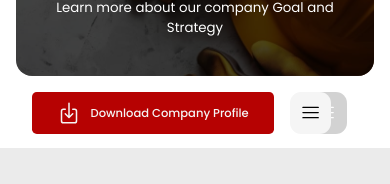
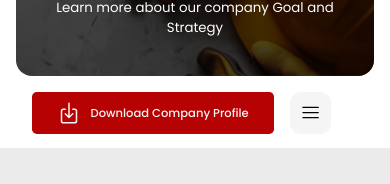
Before and after one commit to mojeed-painless/lintelz_engineering_limited, a React (Vite) app: page /about in a window 390 px wide. Shown: the part 172-356 px from the top of the page. Built offline with nearby package versions, Linux system fonts and the light colour scheme.

Commit message:
Updated the fixed about-menu button

```diff
--- a/src/assets/styles/about.css
+++ b/src/assets/styles/about.css
@@ -40,7 +40,7 @@
     background: #c0c0c0;
 }
 
-.page-header__right button:nth-child(2) {
+.page-header__right button:nth-child(3) {
     position: fixed;
     padding: 0.7rem;
     right: 7rem;
@@ -49,7 +49,7 @@
     opacity: 0.2;
 }
 
-.page-header__right button:nth-child(2):hover {
+.page-header__right button:nth-child(3):hover {
     opacity: 0.5;
 }
 
@@ -202,7 +202,7 @@
 
 
 @media screen and (max-width: 1024px) {
-    .page-header__right button:nth-child(2), .active-about__menu {
+    .page-header__right button:nth-child(3), .active-about__menu {
         right: 4rem;
     }
 
@@ -234,7 +234,7 @@
 
 
 
-    .page-header__right button:nth-child(2) {
+    .page-header__right button:nth-child(3) {
         right: 2.7rem;
     }
 
--- a/src/pages/About.jsx
+++ b/src/pages/About.jsx
@@ -1,4 +1,4 @@
-import { useState } from 'react';
+import { useState, useEffect } from 'react';
 import { Link } from 'react-router-dom';
 import PageHeader from "../components/PageHeader";
 import SectionHeader from "../components/SectionHeader";
@@ -18,6 +18,16 @@ import '../assets/styles/about.css'
 export default function About() {
 
     const [isMenuOpen, setIsMenuOpen] = useState(false);
+    const [isScrolled, setIsScrolled] = useState(false);
+
+    useEffect(() => {
+        const handleScroll = () => {
+            setIsScrolled(window.scrollY > 0);  // Set to true if scrolled down
+        };
+
+        window.addEventListener('scroll', handleScroll);
+        return () => window.removeEventListener('scroll', handleScroll);  // Cleanup
+    }, []);
 
     return (
         <>
@@ -28,7 +38,7 @@ export default function About() {
             >
                 <a href={companyProfile} download className='primary-btn'><span><IoDownloadOutline /></span> Download Company Profile</a>
                 <button type="button" onClick={() => setIsMenuOpen(mo => !mo)}>{isMenuOpen ? <CgClose /> : <RxHamburgerMenu />}</button>
-                <button type="button" onClick={() => setIsMenuOpen(mo => !mo)}>{isMenuOpen ? <CgClose /> : <RxHamburgerMenu />}</button>
+                {isScrolled && <button type="button" onClick={() => setIsMenuOpen(mo => !mo)}>{isMenuOpen ? <CgClose /> : <RxHamburgerMenu />}</button>}
             </PageHeader>
 
             <div className={`about__menu ${isMenuOpen ? "active-about__menu" : ''}`}>
```
